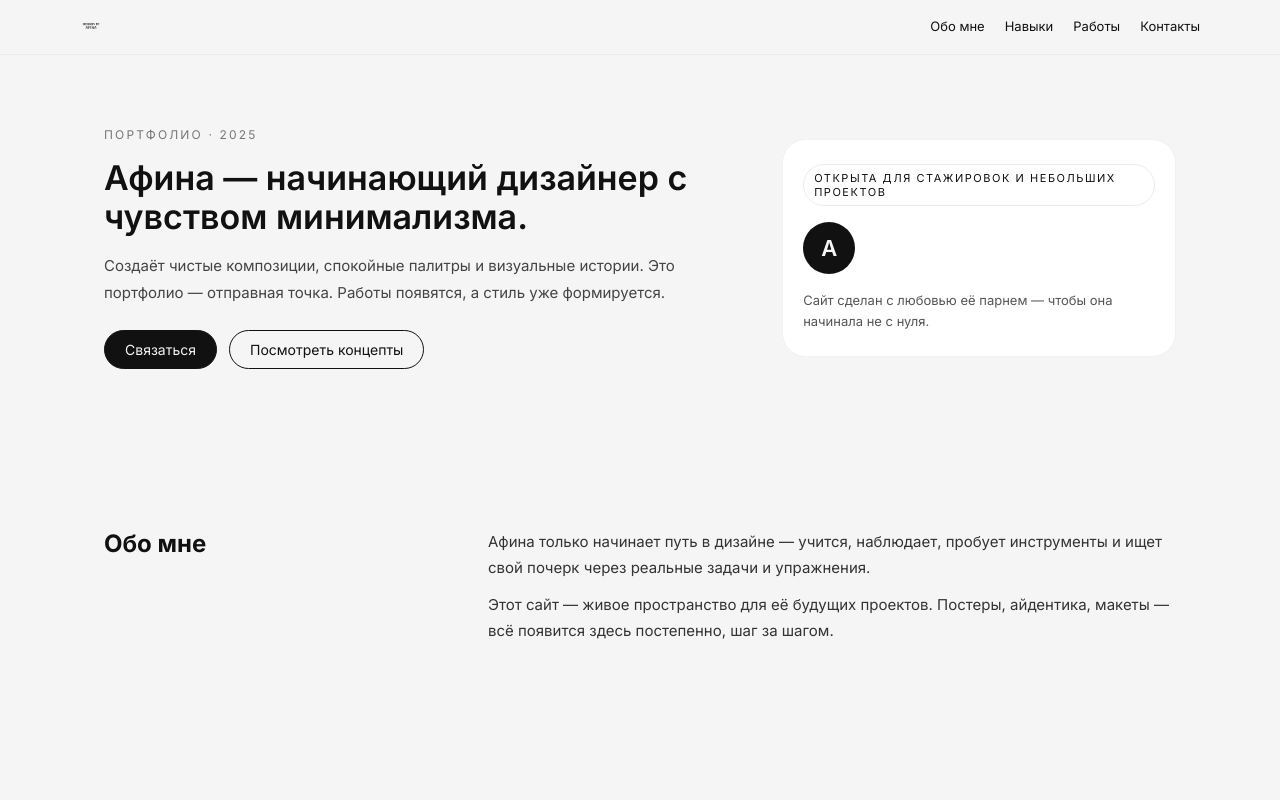
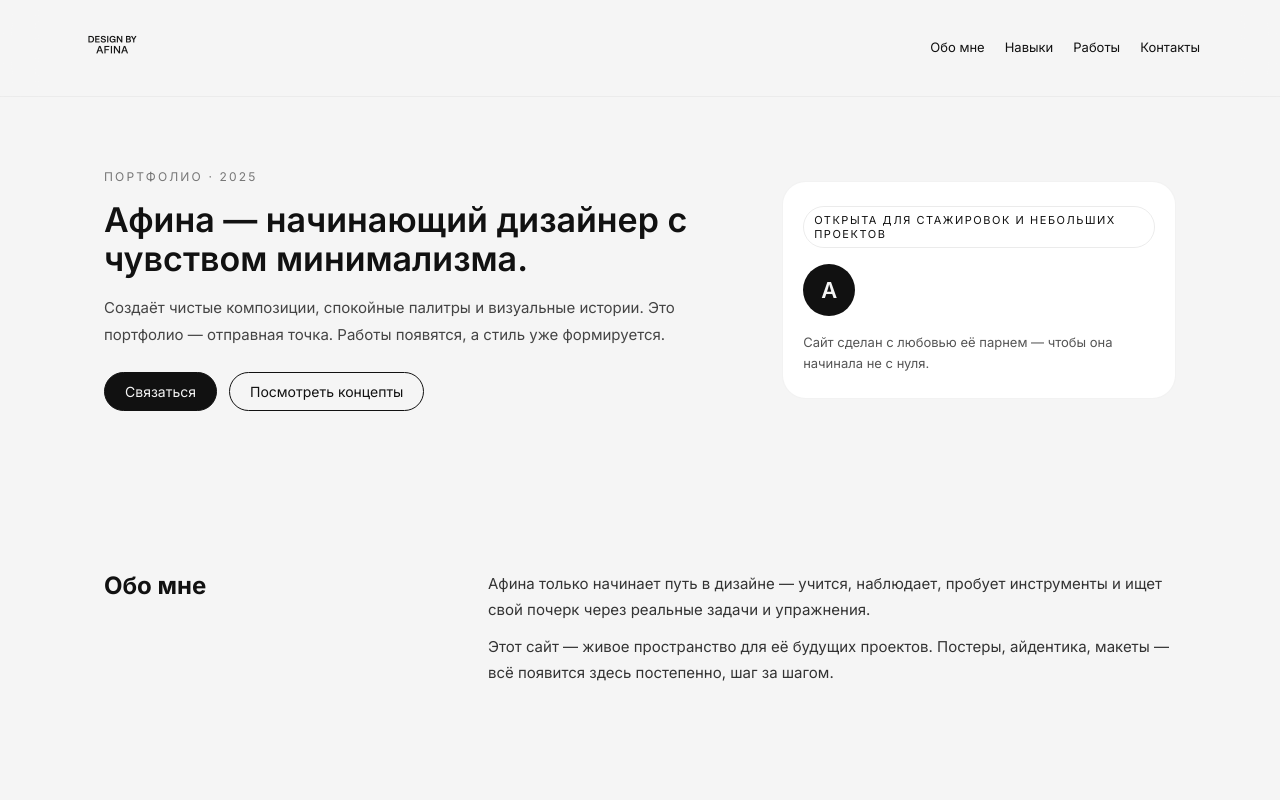
Before and after one commit to vkusnopuknul2005-sketch/design-by-afina, a plain HTML site: page index.html in a window 1280 px wide. Shown: the top 800 px of the page. Drawn offline with Linux system fonts and the light colour scheme.

Commit message:
Update index.html

```diff
--- a/index.html
+++ b/index.html
@@ -15,7 +15,7 @@
   <header class="site-header">
     <div class="container header-inner">
    <div class="logo">
-  <img src="logo.png" alt="Design by Afina" style="height: 22px;">
+  <img src="logo.png" alt="Design by Afina" style="height: 64px;">
 </div>
       <nav class="nav">
         <a href="#about">Обо мне</a>
```
